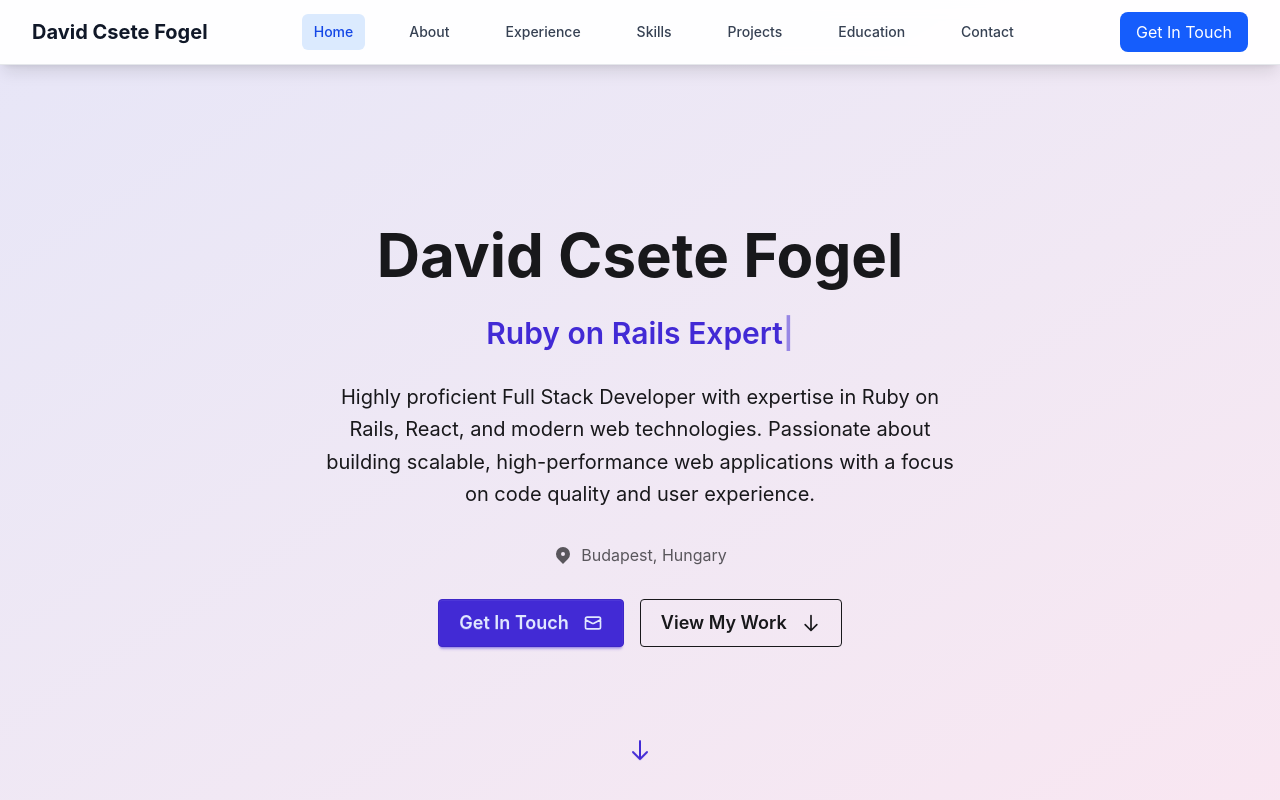
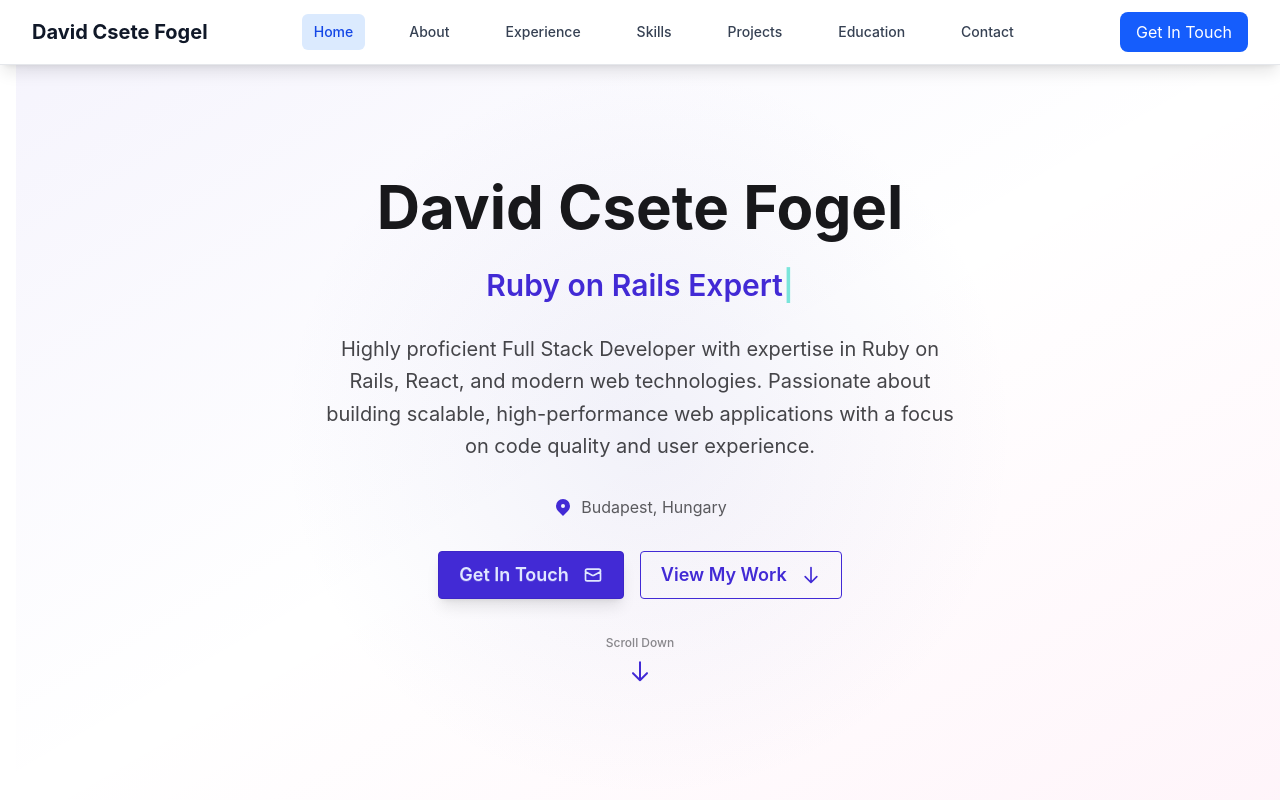
Before and after one commit to davidcsete/portfolio-website, a React (Vite) app: page / in a window 1280 px wide. Shown: the top 800 px of the page. Built offline with nearby package versions, Linux system fonts and the light colour scheme.

Commit message:
Darkmode fix

```diff
--- a/src/components/Sections/Hero.jsx
+++ b/src/components/Sections/Hero.jsx
@@ -39,42 +39,46 @@ const Hero = () => {
   }
 
   return (
-    <section id="hero" className="hero min-h-screen bg-gradient-to-br from-primary/10 to-secondary/10 pt-16 px-4">
-      <div className="hero-content text-center w-full">
+    <section id="hero" className="hero min-h-screen bg-base-100 relative overflow-hidden pt-16 px-4">
+      {/* Background Pattern */}
+      <div className="absolute inset-0 bg-gradient-to-br from-primary/5 via-transparent to-secondary/5"></div>
+      <div className="absolute inset-0 bg-[radial-gradient(circle_at_50%_50%,rgba(120,119,198,0.1),transparent_50%)]"></div>
+
+      <div className="hero-content text-center w-full relative z-10">
         <div className="max-w-4xl mx-auto">
           {/* Name and Title */}
-          <h1 className="text-3xl sm:text-4xl md:text-5xl lg:text-6xl font-bold mb-4 leading-tight">
+          <h1 className="text-3xl sm:text-4xl md:text-5xl lg:text-6xl font-bold mb-4 leading-tight text-base-content">
             {personal.name}
           </h1>
 
           {/* Animated Typing Effect */}
-          <div className="text-lg sm:text-xl md:text-2xl lg:text-3xl text-primary mb-6 h-8 md:h-12 flex items-center justify-center">
-            <span className="font-semibold text-center">
+          <div className="text-lg sm:text-xl md:text-2xl lg:text-3xl mb-6 h-8 md:h-12 flex items-center justify-center">
+            <span className="font-semibold text-center text-primary">
               {displayText}
-              <span className="animate-pulse">|</span>
+              <span className="animate-pulse text-accent">|</span>
             </span>
           </div>
 
           {/* Summary */}
-          <p className="text-base sm:text-lg md:text-xl mb-6 md:mb-8 max-w-2xl mx-auto leading-relaxed px-4">
+          <p className="text-base sm:text-lg md:text-xl mb-6 md:mb-8 max-w-2xl mx-auto leading-relaxed px-4 text-base-content/80">
             Highly proficient Full Stack Developer with expertise in Ruby on Rails, React,
             and modern web technologies. Passionate about building scalable, high-performance
             web applications with a focus on code quality and user experience.
           </p>
 
           {/* Location */}
-          <div className="flex items-center justify-center gap-2 mb-6 md:mb-8 text-sm md:text-base text-base-content/70">
-            <svg className="w-4 h-4 md:w-5 md:h-5" fill="currentColor" viewBox="0 0 20 20">
+          <div className="flex items-center justify-center gap-2 mb-6 md:mb-8 text-sm md:text-base text-base-content/60">
+            <svg className="w-4 h-4 md:w-5 md:h-5 text-primary" fill="currentColor" viewBox="0 0 20 20">
               <path fillRule="evenodd" d="M5.05 4.05a7 7 0 119.9 9.9L10 18.9l-4.95-4.95a7 7 0 010-9.9zM10 11a2 2 0 100-4 2 2 0 000 4z" clipRule="evenodd" />
             </svg>
-            <span>{personal.location}</span>
+            <span className="text-base-content/70">{personal.location}</span>
           </div>
 
           {/* Call to Action Buttons */}
-          <div className="flex flex-col sm:flex-row gap-3 md:gap-4 justify-center px-4">
+          <div className="flex flex-col sm:flex-row gap-3 md:gap-4 justify-center px-4 mb-8 md:mb-12">
             <button
               onClick={scrollToContact}
-              className="btn btn-primary btn-md md:btn-lg w-full sm:w-auto"
+              className="btn btn-primary btn-md md:btn-lg w-full sm:w-auto shadow-lg hover:shadow-xl transition-all duration-300"
             >
               Get In Touch
               <svg className="w-4 h-4 md:w-5 md:h-5 ml-2" fill="none" stroke="currentColor" viewBox="0 0 24 24">
@@ -84,7 +88,7 @@ const Hero = () => {
 
             <button
               onClick={scrollToProjects}
-              className="btn btn-outline btn-md md:btn-lg w-full sm:w-auto"
+              className="btn btn-outline btn-primary btn-md md:btn-lg w-full sm:w-auto hover:bg-primary hover:text-primary-content transition-all duration-300"
             >
               View My Work
               <svg className="w-4 h-4 md:w-5 md:h-5 ml-2" fill="none" stroke="currentColor" viewBox="0 0 24 24">
@@ -94,7 +98,8 @@ const Hero = () => {
           </div>
 
           {/* Scroll Indicator */}
-          <div className="absolute bottom-8 left-1/2 transform -translate-x-1/2 animate-bounce">
+          <div className="flex flex-col items-center gap-2 animate-bounce">
+            <span className="text-xs text-base-content/50 font-medium">Scroll Down</span>
             <svg className="w-6 h-6 text-primary" fill="none" stroke="currentColor" viewBox="0 0 24 24">
               <path strokeLinecap="round" strokeLinejoin="round" strokeWidth={2} d="M19 14l-7 7m0 0l-7-7m7 7V3" />
             </svg>
```
